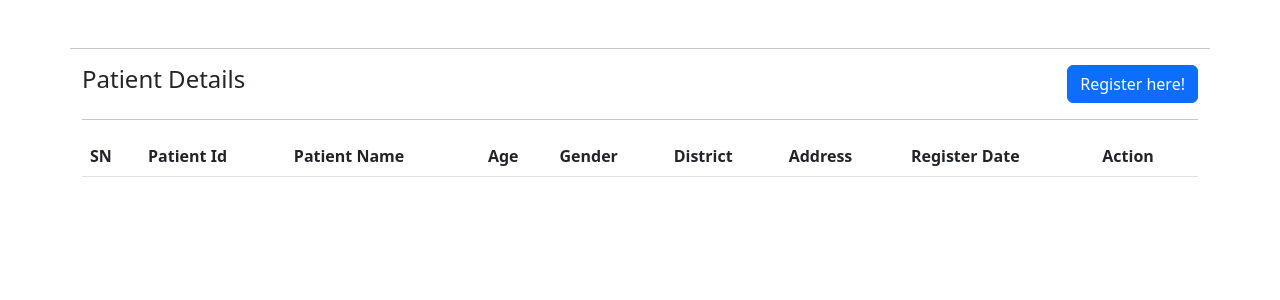
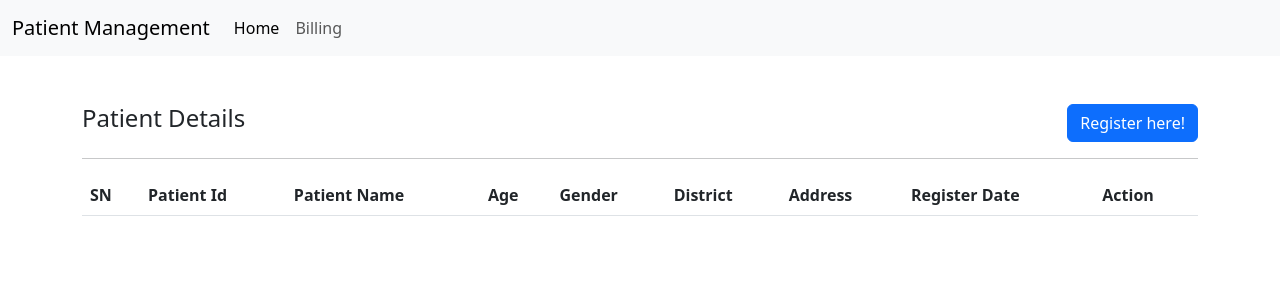
Before and after one commit to hritikrimal/patient-management-system, a CodeIgniter app: page /task1/ in a window 1280 px wide. Shown: the top 300 px of the page. Run offline with CodeIgniter, Linux system fonts and the light colour scheme; data that the repository does not hold is empty.

Commit message:
feat:miscellaneous

```diff
--- a/application/views/homepage/home_index.php
+++ b/application/views/homepage/home_index.php
@@ -12,10 +12,26 @@
 </head>
 
 <body>
+    <nav class="navbar navbar-expand-lg bg-body-tertiary">
+        <div class="container-fluid">
+            <a class="navbar-brand" href="#">Patient Management</a>
+            <button class="navbar-toggler" type="button" data-bs-toggle="collapse" data-bs-target="#navbarSupportedContent" aria-controls="navbarSupportedContent" aria-expanded="false" aria-label="Toggle navigation">
+                <span class="navbar-toggler-icon"></span>
+            </button>
+            <div class="collapse navbar-collapse" id="navbarSupportedContent">
+                <ul class="navbar-nav me-auto mb-2 mb-lg-0">
+                    <li class="nav-item">
+                        <a class="nav-link active" aria-current="page" href="#">Home</a>
+                    </li>
+                    <li class="nav-item">
+                        <a class="nav-link" href="#">Billing</a>
+                    </li>
+                </ul>
+            </div>
+        </div>
+    </nav>
     <div class="container">
         <div class="row mt-5">
-            <hr>
-
             <div class="col-md-6">
                 <h4>Patient Details</h4>
             </div>
--- a/assets/js/homejs.js
+++ b/assets/js/homejs.js
@@ -434,8 +434,16 @@ $(document).on("click", "#reg_bill", function () {
 			displayFlashMessage("Please insert the form !", 3000, "flash-messages2"); // Display for 3 seconds
 			return;
 		}
+		$.ajax({
+			url: "Home_con/getdate",
+			dataType: "json",
+			type: "get",
+			data: {},
+			success: function (response) {
+				if (response.success) {
+					// console.log(response.data);
+					var bill_dates = response.data;
 
-		var bill_date = $("#bill_date").val();
 					var p_id = $("#p_id").val();
 					var sub_total = $("#sub_total").val();
 					var dis_per = $("#dis_per").val();
@@ -447,7 +455,7 @@ $(document).on("click", "#reg_bill", function () {
 						dataType: "json",
 						type: "post",
 						data: {
-				bill_date: bill_date,
+							bill_date: bill_dates,
 							p_id: p_id,
 							sub_total: sub_total,
 							dis_per: dis_per,
@@ -503,6 +511,11 @@ $(document).on("click", "#reg_bill", function () {
 							}
 						},
 					});
+				} else {
+					alert(response.errors);
+				}
+			},
+		});
 	});
 });
 // discount % validation
```
Lines whose indentation alone changed are shown as unchanged.
